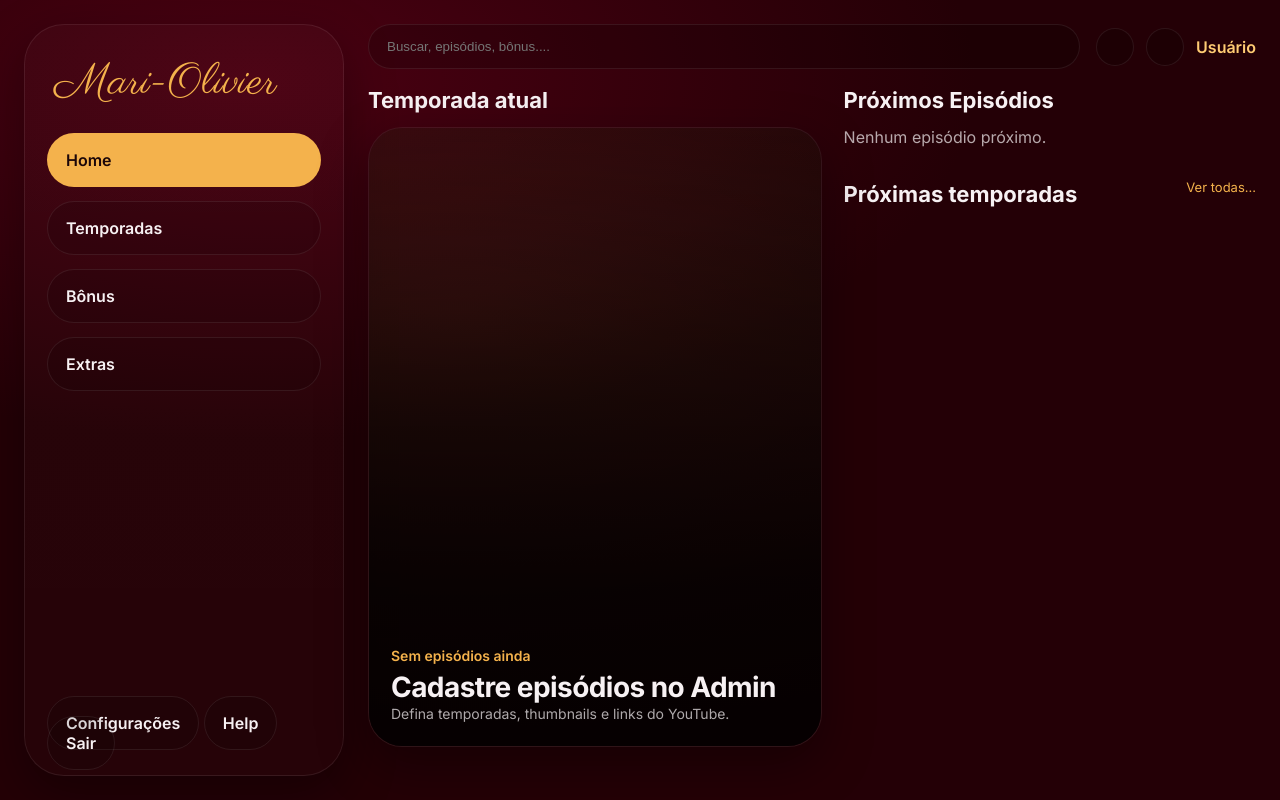
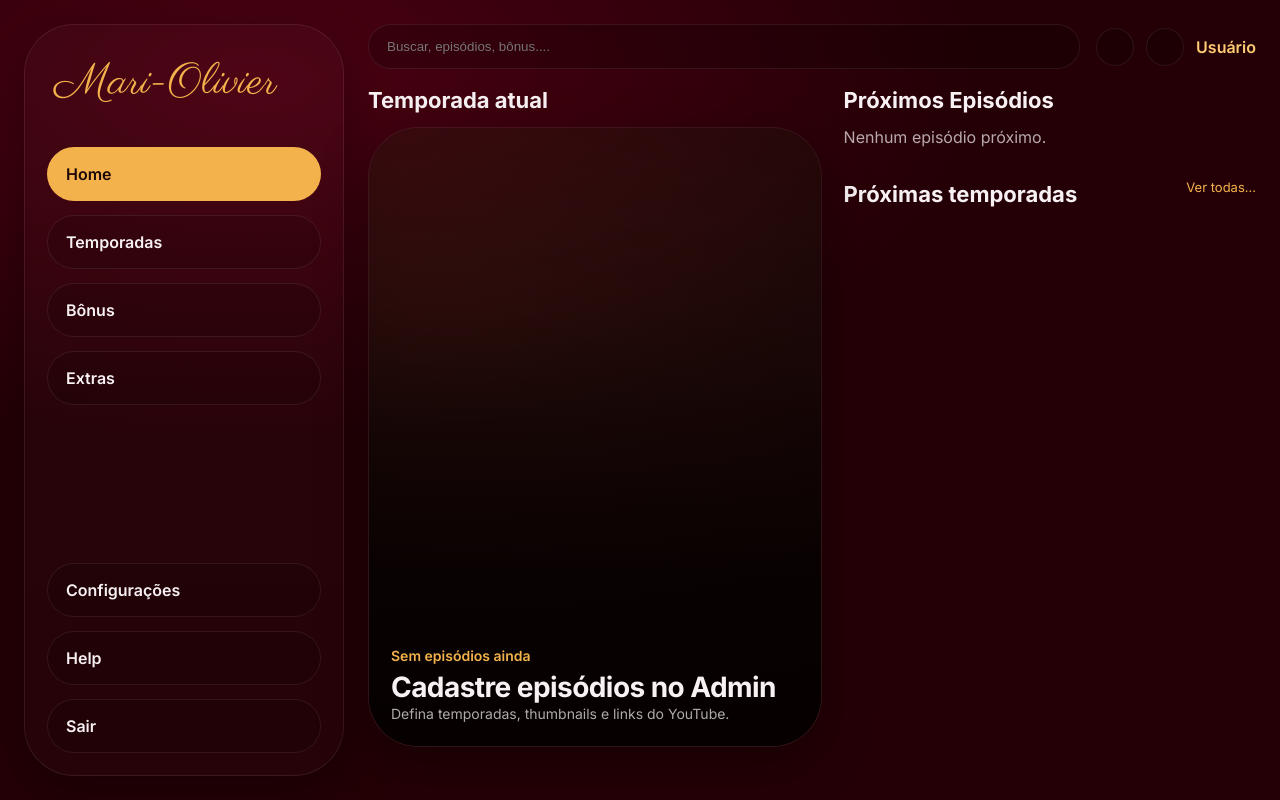
Before and after one commit to Hunter954/MariOlivier, a Flask app: page / in a window 1280 px wide. Run offline with Flask 3, Linux system fonts and the light colour scheme; the visitor is signed in with stand-in values (Sample User, id 1); data that the repository does not hold is empty.

Commit message:
Update app.css

```diff
--- a/app/static/css/app.css
+++ b/app/static/css/app.css
@@ -9,7 +9,7 @@
   --accent:#f4b24c; /* laranja */
   --accent2:#ffcc73;
   --shadow:0 18px 50px rgba(0,0,0,.35);
-  --radius:26px;
+  --radius:50px;
 }
 
 *{box-sizing:border-box}
@@ -44,13 +44,16 @@ a{color:inherit;text-decoration:none}
   width:320px;
   background: linear-gradient(180deg, rgba(255,255,255,.02), rgba(255,255,255,.01));
   border:1px solid var(--stroke);
-  border-radius:40px;
+  border-radius:50px;
   padding:22px;
   display:flex;
   flex-direction:column;
   justify-content:space-between;
   box-shadow:var(--shadow);
 }
+.sidebar-top,.sidebar-bottom{display:flex;flex-direction:column;gap:14px}
+.sidebar-bottom{padding-top:18px}
+.sidebar-bottom .menu-item{width:100%}
 .sidebar .logo{padding:6px 8px 20px}
 .logo-script{
   font-family:Parisienne, cursive;
@@ -182,7 +185,18 @@ a{color:inherit;text-decoration:none}
   font-weight:700;font-size:13px;
 }
 
-.hero{position:relative;overflow:hidden;min-height:620px;border-radius:34px}
+.hero{position:relative;overflow:hidden;min-height:620px;border-radius:var(--radius)}
+.hero-story{
+  position:relative;
+  width:min(420px, 100%);
+  margin: 0 auto;
+  aspect-ratio: 9 / 16;
+  border-radius: var(--radius);
+  overflow:hidden;
+  border:1px solid var(--stroke);
+  background: rgba(0,0,0,.14);
+  box-shadow: var(--shadow);
+}
 .hero-cover{position:absolute;inset:0}
 .hero-thumb{
   position:absolute;inset:0;
```
